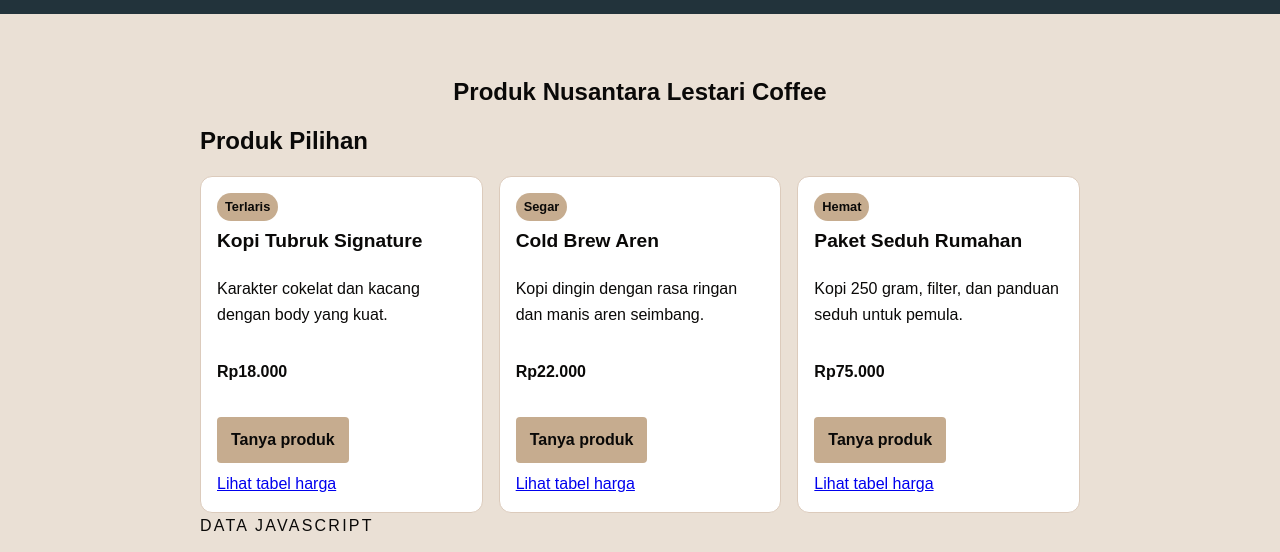
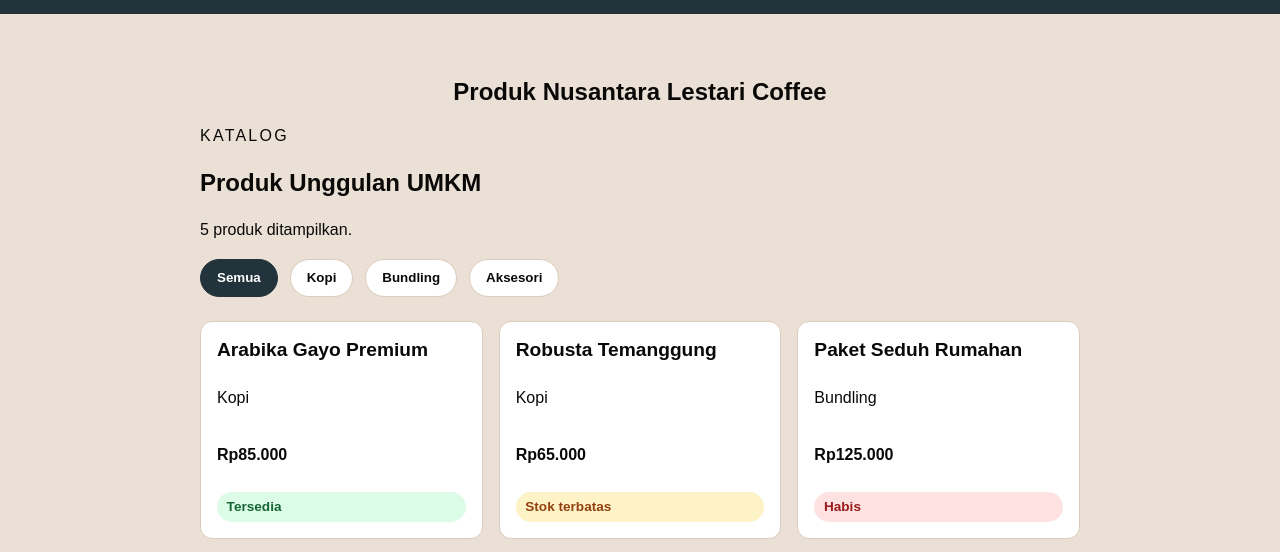
Before and after one commit to Faizzal06/website-umkm, a plain HTML site: page produk.html in a window 1280 px wide. Shown: the part 72-624 px from the top of the page. Drawn offline with Linux system fonts and the light colour scheme.

Commit message:
feat(p11-praktikum): add DOM product filter rendering

```diff
--- a/css/style.css
+++ b/css/style.css
@@ -595,3 +595,42 @@ h1, h2, h3 {
   font-weight: 700;
   color: var(--color-primary, #6f3b1f);
 }
+
+.filter-bar {
+  display: flex;
+  flex-wrap: wrap;
+  gap: 0.75rem;
+  margin-block: 1rem 1.5rem;
+}
+
+.filter-button {
+  border: 1px solid var(--color-border, #cbd5e1);
+  border-radius: 999px;
+  background: #ffffff;
+  color: var(--color-text, #1f2937);
+  padding: 0.65rem 1rem;
+  font-weight: 700;
+  cursor: pointer;
+}
+
+.filter-button:hover,
+.filter-button:focus-visible {
+  border-color: var(--color-primary, #2563eb);
+  outline: 3px solid rgb(37 99 235 / 20%);
+  outline-offset: 2px;
+}
+
+.filter-button.is-active {
+  background: var(--color-primary, #2563eb);
+  border-color: var(--color-primary, #2563eb);
+  color: #ffffff;
+}
+
+.empty-state {
+  grid-column: 1 / -1;
+  border: 1px dashed #94a3b8;
+  border-radius: 1rem;
+  padding: 1rem;
+  background: #ffffff;
+  color: #64748b;
+}
--- a/js/app.js
+++ b/js/app.js
@@ -69,6 +69,10 @@ console.log(statusStok(0));
 console.log(statusStok(3));
 console.log(statusStok(12));
 
+const produkGrid = document.querySelector("#produk-grid");
+const produkStatus = document.querySelector("#produk-status");
+const tombolFilter = document.querySelectorAll("[data-filter]");
+
 function labelUnggulan(unggulan) {
   return unggulan ? "Produk unggulan" : "Produk reguler";
 }
@@ -104,8 +108,41 @@ function buatKartuProduk(produk) {
   `;
 }
 
+function buatElemenProduk(produk) {
+  const card = document.createElement("article");
+  card.classList.add("product-card");
 
-function renderProduk() {
+  const title = document.createElement("h3");
+  title.textContent = produk.nama;
+
+  const category = document.createElement("p");
+  category.classList.add("category-note");
+  category.textContent = produk.kategori;
+
+  const price = document.createElement("p");
+  price.classList.add("price");
+  price.textContent = formatRupiah(produk.harga);
+
+  const stock = document.createElement("span");
+  const status = statusStok(produk.stok);
+  stock.classList.add("stock-badge");
+  if (status.className) {
+    stock.classList.add(status.className);
+  }
+  stock.textContent = status.label;
+
+  card.append(title, category, price, stock);
+  return card;
+}
+
+function buatEmptyState(kategori) {
+  const empty = document.createElement("p");
+  empty.classList.add("empty-state");
+  empty.textContent = `Belum ada produk pada kategori ${kategori}.`;
+  return empty;
+}
+
+function renderProduk(kategoriAktif = "Semua") {
   const grid = document.querySelector("#produk-dinamis");
   const ringkasan = document.querySelector("#produk-ringkasan");
   const unggulan = document.querySelector("#produk-unggulan");
@@ -113,6 +150,31 @@ function renderProduk() {
   if (!grid || !ringkasan || !unggulan) {
     return;
   }
+
+  if (!produkGrid || !produkStatus) {
+    console.warn("Target render produk tidak ditemukan.");
+    return;
+  }
+
+  console.log("Render kategori:", kategoriAktif);
+
+  const produkTampil = kategoriAktif === "Semua"
+    ? produkUmkm
+    : produkUmkm.filter((produk) => produk.kategori === kategoriAktif);
+
+  produkGrid.replaceChildren();
+
+  if (produkTampil.length === 0) {
+    produkGrid.append(buatEmptyState(kategoriAktif));
+    produkStatus.textContent = "0 produk ditemukan.";
+    return;
+  }
+
+  produkTampil.forEach((produk) => {
+    produkGrid.append(buatElemenProduk(produk));
+  });
+
+  produkStatus.textContent = `${produkTampil.length} produk ditampilkan.`;
 
   produkUmkm.forEach((produk) => {
     console.log("Debug produk:", produk.nama, "stok:", produk.stok);
@@ -156,6 +218,18 @@ function initMobileNavigation() {
   });
 }
 
+tombolFilter.forEach((tombol) => {
+  tombol.addEventListener("click", (event) => {
+    const tombolAktif = event.currentTarget;
+    const kategori = tombolAktif.dataset.filter;
+
+    tombolFilter.forEach((item) => item.classList.remove("is-active"));
+    tombolAktif.classList.add("is-active");
+
+    renderProduk(kategori);
+  });
+});
+
 document.addEventListener("DOMContentLoaded", () => {
   renderProduk();
   initMobileNavigation();
--- a/produk.html
+++ b/produk.html
@@ -32,6 +32,22 @@
 
   <main class="page" id="konten">
     <h1 class="title-center">Produk Nusantara Lestari Coffee</h1>
+    <section class="product-section" aria-labelledby="produk-title">
+      <div class="section-heading">
+        <p class="eyebrow">Katalog</p>
+        <h2 id="produk-title">Produk Unggulan UMKM</h2>
+        <p id="produk-status" class="produk-status">Produk belum dimuat.</p>
+      </div>
+
+      <div class="filter-bar" aria-label="Filter kategori produk">
+        <button type="button" class="filter-button is-active" data-filter="Semua">Semua</button>
+        <button type="button" class="filter-button" data-filter="Kopi">Kopi</button>
+        <button type="button" class="filter-button" data-filter="Bundling">Bundling</button>
+        <button type="button" class="filter-button" data-filter="Aksesori">Aksesori</button>
+      </div>
+
+      <div id="produk-grid" class="product-grid" aria-live="polite"></div>
+    </section>
     <section aria-labelledby="produk-pilihan-title">
       <h2 id="produk-pilihan-title">Produk Pilihan</h2>
       <div class="product-grid">
```
